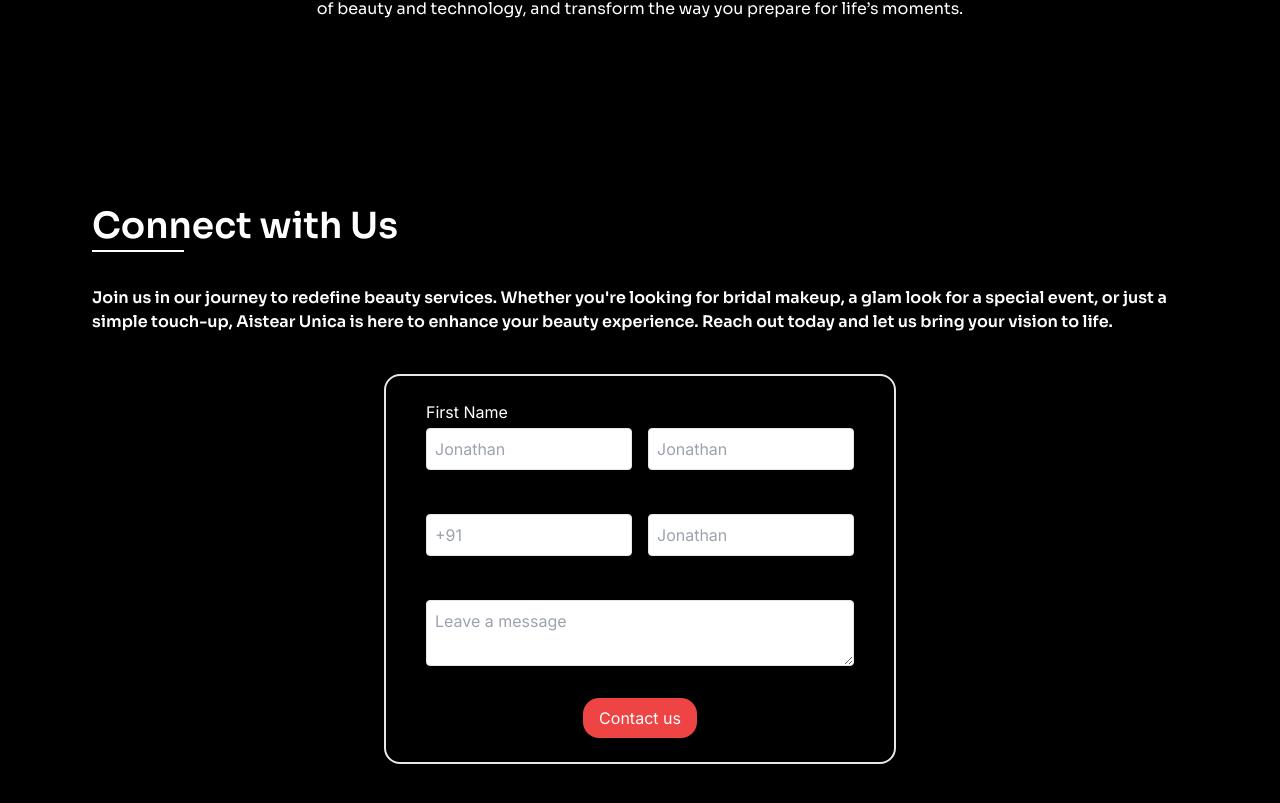
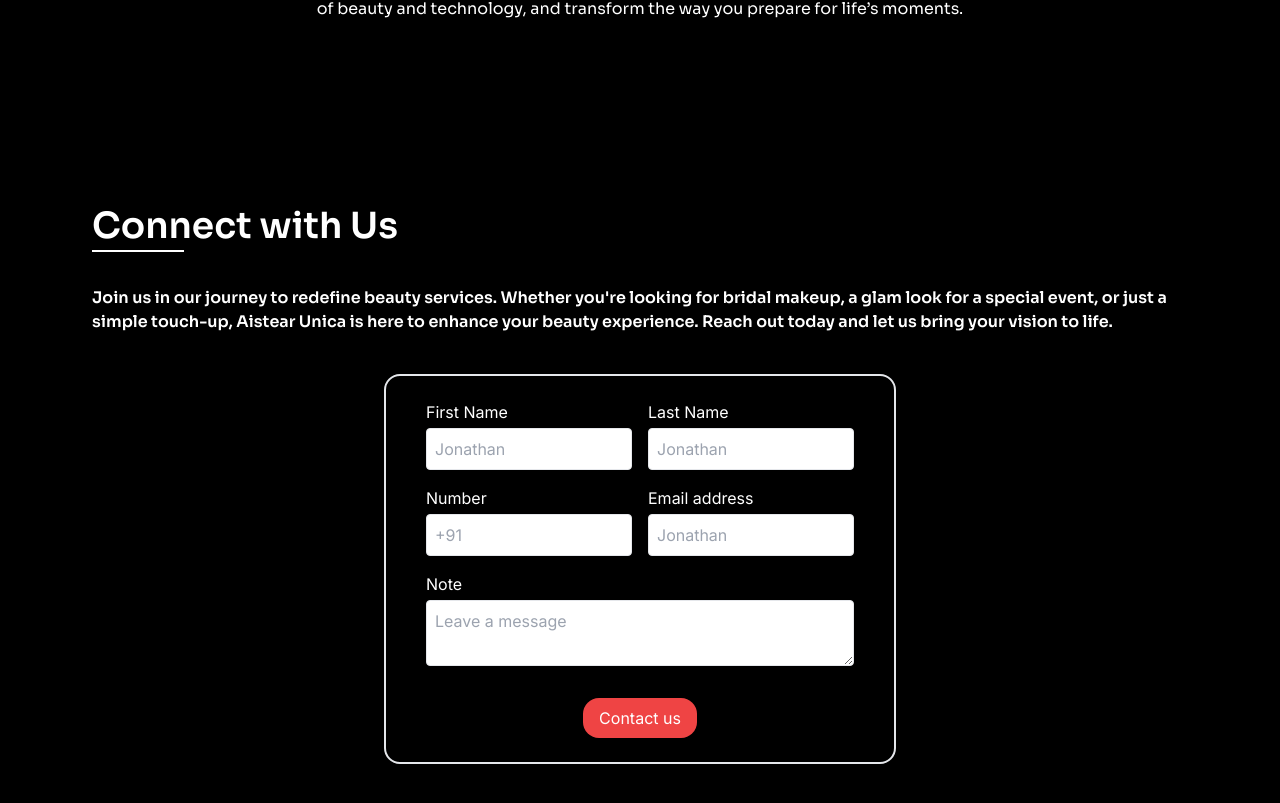
Before and after one commit to Saloni-FED/Au-Portfolio, a Next.js app: page /about in a window 1280 px wide. Shown: the part 3668-4471 px from the top of the page. Built offline with nearby package versions, Linux system fonts and the light colour scheme; a web font is replaced by a local one.

Commit message:
Contact us done

```diff
--- a/Components/About/ContactForm.jsx
+++ b/Components/About/ContactForm.jsx
@@ -38,7 +38,7 @@
             />
           </div>
           <div className="flex flex-col">
-            <label htmlFor="lastName" className="mb-1">
+            <label htmlFor="lastName" className="mb-1 text-white">
               Last Name
             </label>
             <input
@@ -50,7 +50,7 @@
             />
           </div>
           <div className="flex flex-col">
-            <label htmlFor="number" className="mb-1">
+            <label htmlFor="number" className="mb-1 text-white">
               Number
             </label>
             <input
@@ -62,7 +62,7 @@
             />
           </div>
           <div className="flex flex-col">
-            <label htmlFor="email" className="mb-1">
+            <label htmlFor="email" className="mb-1 text-white">
               Email address
             </label>
             <input
@@ -74,7 +74,7 @@
             />
           </div>
           <div className="flex flex-col col-span-1 sm:col-span-2">
-            <label htmlFor="note" className="mb-1">
+            <label htmlFor="note" className="mb-1 text-white">
               Note
             </label>
             <textarea
```
